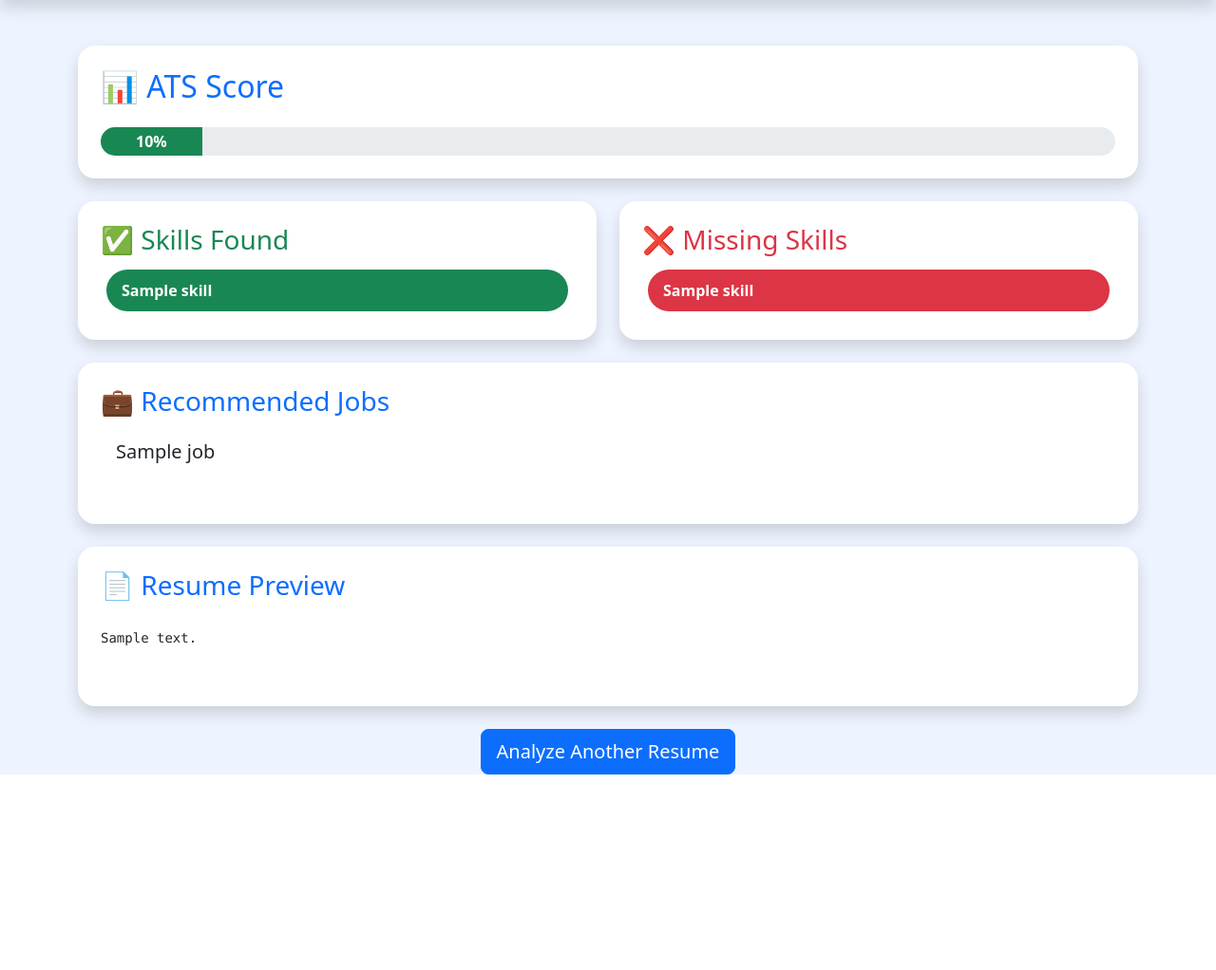
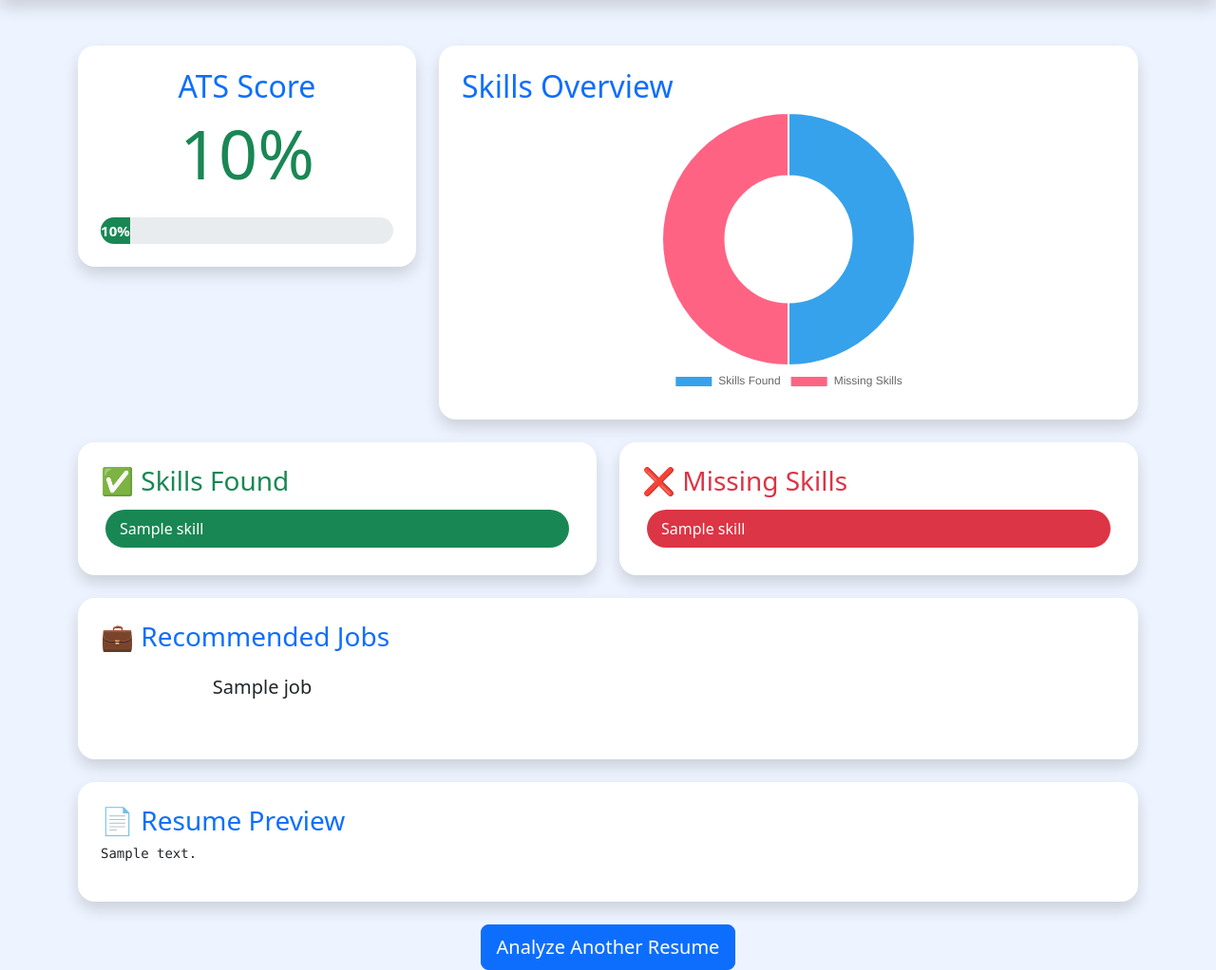
Before and after one commit to gayathri499/AI-Resume-Analyzer, a Flask app: template templates/result.html in a window 1280 px wide. Shown: the part 56-1078 px from the top of the page at 95% size. Before the commit the page ends 872 px from the top, so only its background shows below. Run offline with Flask 3, Linux system fonts and the light colour scheme; the template is opened without the code that fills it: most values are stand-ins (such as "Sample title", 1, 10 or a date in 2020).

Commit message:
Added professional dashboard with Chart.js

```diff
--- a/static/css/style.css
+++ b/static/css/style.css
@@ -8,55 +8,40 @@ body{
 }
 
 .progress{
-    height:30px;
+    height:28px;
     border-radius:20px;
 }
 
 .progress-bar{
-    font-size:16px;
+    font-size:15px;
     font-weight:bold;
 }
 
 .skill{
-
     display:inline-block;
-
-padding:10px 16px;
-
-margin:6px;
-
     background:#198754;
-
     color:white;
-
-border-radius:30px;
-
-font-weight:bold;
-
+    padding:8px 15px;
+    border-radius:25px;
+    margin:5px;
 }
 
 .missing{
-
     display:inline-block;
-
-padding:10px 16px;
-
-margin:6px;
-
     background:#dc3545;
-
     color:white;
-
-border-radius:30px;
-
-font-weight:bold;
-
+    padding:8px 15px;
+    border-radius:25px;
+    margin:5px;
 }
 
 pre{
+    white-space:pre-wrap;
+    font-size:14px;
+    max-height:300px;
+    overflow:auto;
+}
 
-white-space:pre-wrap;
-
-font-size:14px;
-
+canvas{
+    max-height:300px;
 }
--- a/templates/result.html
+++ b/templates/result.html
@@ -4,11 +4,13 @@
 
 <div class="row">
 
-    <div class="col-lg-12">
+    <div class="col-md-4">
 
-        <div class="card shadow p-4 mb-4">
+        <div class="card shadow text-center p-4 mb-4">
 
-            <h2 class="text-primary">📊 ATS Score</h2>
+            <h2 class="text-primary">ATS Score</h2>
+
+            <h1 class="display-2 text-success">{{ score }}%</h1>
 
             <div class="progress mt-3">
 
@@ -25,8 +27,19 @@
 
     </div>
 
+    <div class="col-md-8">
+
+        <div class="card shadow p-4 mb-4">
+
+            <h2 class="text-primary">Skills Overview</h2>
+
+            <canvas id="skillChart"></canvas>
+
+        </div>
+
+    </div>
+
 </div>
-
 
 <div class="row">
 
@@ -42,18 +55,13 @@
 
 {% for skill in skills %}
 
-<span class="skill">
-
-{{ skill }}
-
-</span>
+<span class="skill">{{ skill }}</span>
 
 {% endfor %}
 
 </div>
 
 </div>
-
 
 <div class="col-md-6">
 
@@ -67,11 +75,7 @@
 
 {% for skill in missing_skills %}
 
-<span class="missing">
-
-{{ skill }}
-
-</span>
+<span class="missing">{{ skill }}</span>
 
 {% endfor %}
 
@@ -80,7 +84,6 @@
 </div>
 
 </div>
-
 
 <div class="card shadow p-4 mb-4">
 
@@ -94,17 +97,13 @@
 
 {% for job in jobs %}
 
-<div class="col-md-4">
+<div class="col-md-4 mb-3">
 
-<div class="card border-primary mb-3">
+<div class="card border-primary h-100">
 
-<div class="card-body">
+<div class="card-body text-center">
 
-<h5>
-
-{{ job }}
-
-</h5>
+<h5>{{ job }}</h5>
 
 </div>
 
@@ -118,7 +117,6 @@
 
 </div>
 
-
 <div class="card shadow p-4">
 
 <h3 class="text-primary">
@@ -127,27 +125,60 @@
 
 </h3>
 
-<pre>
-
-{{ text }}
-
-</pre>
+<pre>{{ text }}</pre>
 
 </div>
 
-
 <div class="text-center mt-4">
 
-<a href="/">
-
-<button class="btn btn-primary btn-lg">
+<a href="/" class="btn btn-primary btn-lg">
 
 Analyze Another Resume
-
-</button>
 
 </a>
 
 </div>
 
+<script src="https://cdn.jsdelivr.net/npm/chart.js"></script>
+
+<script>
+
+const ctx = document.getElementById('skillChart');
+
+new Chart(ctx, {
+
+type:'doughnut',
+
+data:{
+
+labels:['Skills Found','Missing Skills'],
+
+datasets:[{
+
+data:[{{ skills|length }}, {{ missing_skills|length }}]
+
+}]
+
+},
+
+options:{
+
+responsive:true,
+
+plugins:{
+
+legend:{
+
+position:'bottom'
+
+}
+
+}
+
+}
+
+});
+
+</script>
+
 {% endblock %}
```
Also changed, not shown: static/js/chart.js (added). Lines whose indentation alone changed are shown as unchanged.
